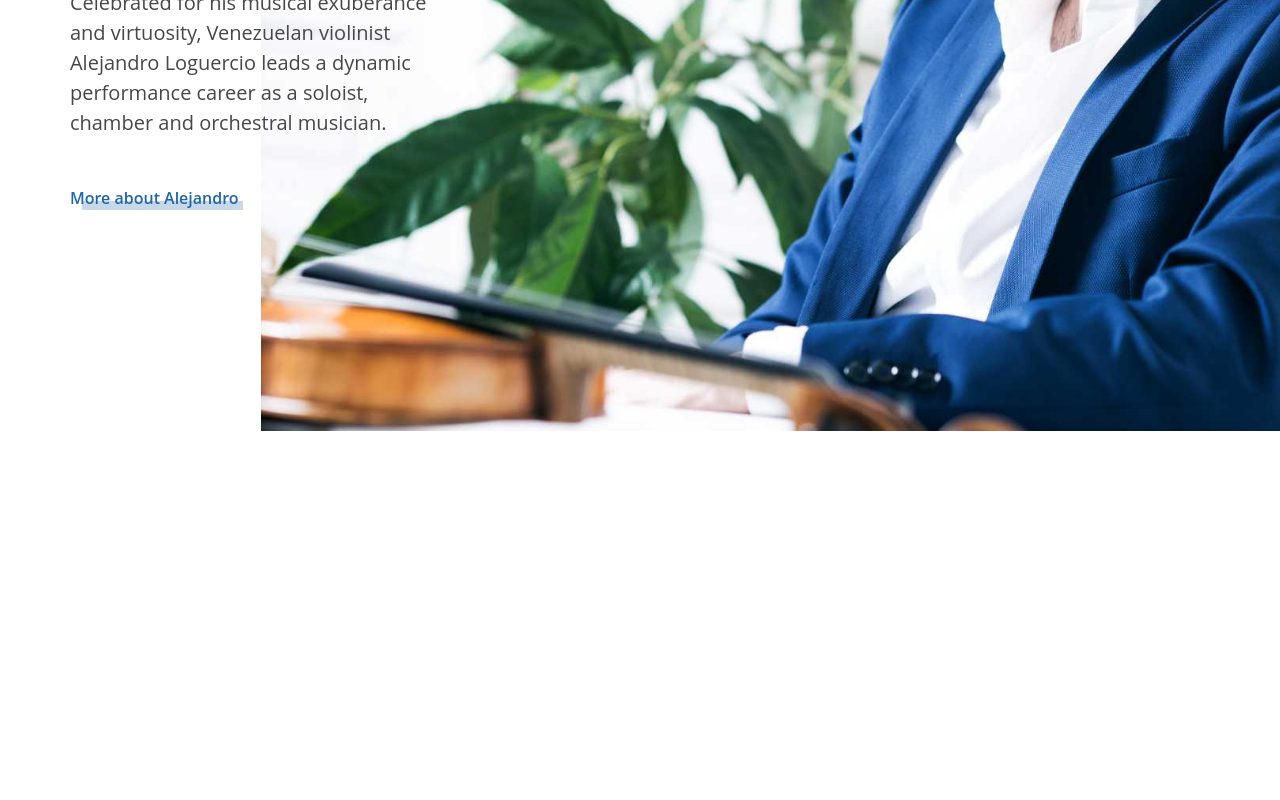
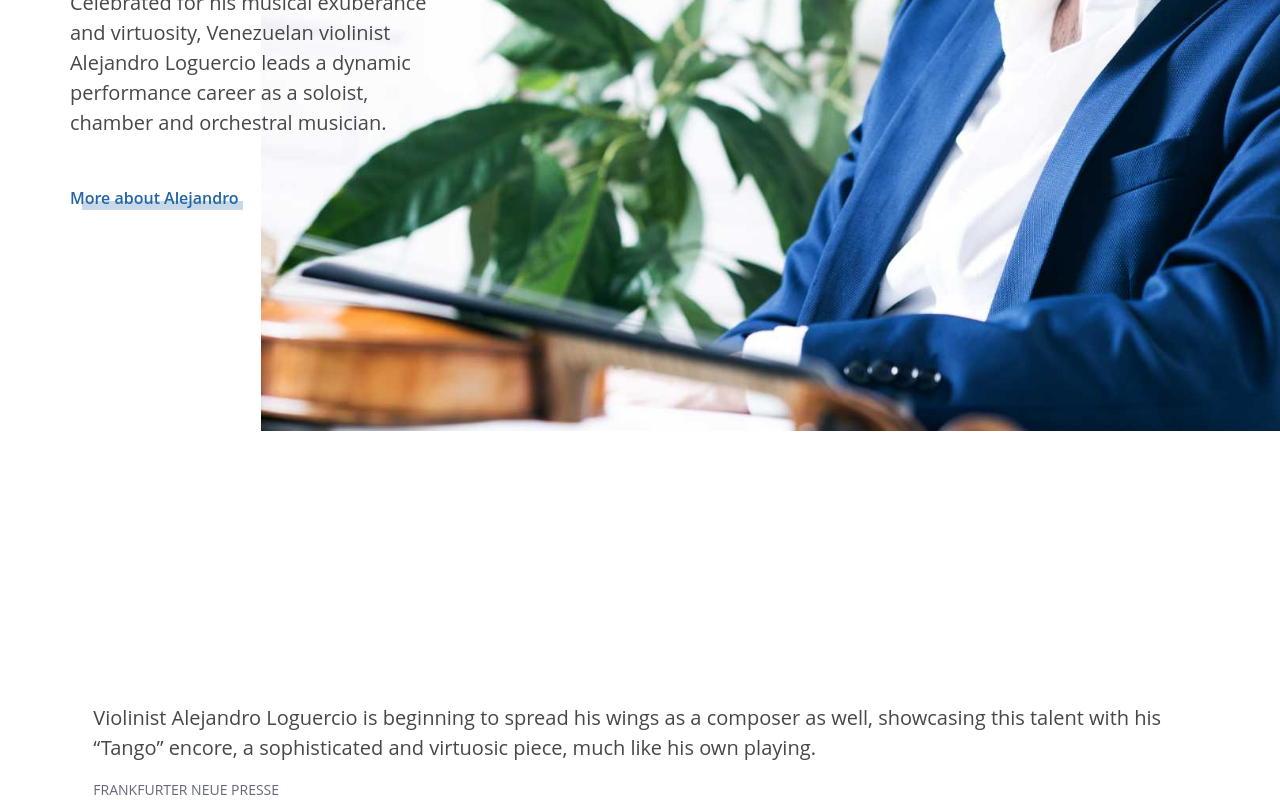
Before and after one commit to daniel-nm/alejandro-loguercio-2020, a React (Create React App) app: page / in a window 1280 px wide. Shown: the part 461-1261 px from the top of the page. Before the commit the page ends 924 px from the top, so only its background shows below. Built offline with nearby package versions, Linux system fonts and the light colour scheme.

Commit message:
Completed Home Press section

```diff
--- a/src/animation/home.js
+++ b/src/animation/home.js
@@ -20,3 +20,16 @@ export const slideUp = {
   animate: {y: 0, opacity: 1},
   exit: {y: "100px", opacity: 0}
 }
+
+// Scroll animation
+export const scrollView = {
+  visible: {
+    opacity: 1,
+    y: 0,
+    transition: {...transition, duration: 1.5}
+  },
+  hidden: {
+    opacity: 0,
+    y: 100,
+  },
+}
--- /dev/null
+++ b/src/components/home/HomePress.js
@@ -0,0 +1,50 @@
+import React, { useEffect } from 'react'
+
+// Styles
+import { Container } from "../../styles/globalStyles";
+import { Press, PressText, PressAuthor } from "../../styles/components/homeStyles";
+
+// Scroll behaviour
+import { useInView } from "react-intersection-observer"
+import { useAnimation } from "framer-motion"
+
+// Motion
+import { scrollView, transition } from "../../animation/home";
+
+const HomePress = ({ content, language }) => {
+
+  // Scroll animation
+  const animation = useAnimation();
+  const [contentRef, inView] = useInView({
+    triggerOnce: true,
+    rootMargin: "-150px",
+  });
+
+  useEffect(() => {
+    if (inView) {
+      animation.start("visible")
+    }
+  }, [animation, inView]);
+
+  return (
+    <Container
+      ref={contentRef}
+      animate={animation}
+      initial="hidden"
+      variants={scrollView}
+      exit="hidden"
+      transition={transition}
+    >
+      <Press>
+        <PressText>
+          {content[language].press.text}
+        </PressText>
+        <PressAuthor>
+          {content[language].press.author}
+        </PressAuthor>
+      </Press>
+    </Container>
+  )
+}
+
+export default HomePress
--- a/src/content/home.json
+++ b/src/content/home.json
@@ -4,6 +4,10 @@
       "title": "Violinist • Soloist",
       "text": "Celebrated for his musical exuberance and virtuosity, Venezuelan violinist Alejandro Loguercio leads a dynamic performance career as a soloist, chamber and orchestral musician.",
       "link": "More about Alejandro"
+    },
+    "press": {
+      "text": "Violinist Alejandro Loguercio is beginning to spread his wings as a composer as well, showcasing this talent with his “Tango” encore, a sophisticated and virtuosic piece, much like his own playing.",
+      "author": "Frankfurter Neue Presse"
     }
   },
   "de": {
@@ -12,5 +16,9 @@
       "text": "Für seine ausserordentliche Musikalität und Virtuosität gefeiert, führt der venezolanische Geiger Alejandro Loguercio eine aufstrebende Karriere als Solist, Kammermusiker und Orchestermusiker.",
       "link": "Mehr über Alejandro"
     }
+  },
+  "press": {
+    "text": "Violinist Alejandro Loguercio schon beginnt auch Alejandro Loguercio zu komponieren, sein Tango bildete die Zugabe, anspruchsvoll und virtuos auch er.",
+    "author": "Frankfurter Neue Presse"
   }
 }
--- a/src/pages/Home.js
+++ b/src/pages/Home.js
@@ -9,6 +9,7 @@ import Content from "../content/home.json";
 
 // Components
 import HomeBanner from "../components/home/HomeBanner";
+import HomePress from "../components/home/HomePress"
 
 const Home = () => {
 
@@ -17,6 +18,7 @@ const Home = () => {
   return (
     <motion.div exit="exit">
       <HomeBanner content={Content} language={language} />
+      <HomePress content={Content} language={language} />
     </motion.div>
   )
 }
--- a/src/styles/components/homeStyles.js
+++ b/src/styles/components/homeStyles.js
@@ -80,3 +80,48 @@ export const Subtitle = styled(motion.p)`
     margin-bottom: 3rem;
   }
 `;
+
+
+// **********
+// HOME PRESS
+// **********
+
+export const Press = styled.div`
+  margin-top: 6rem;
+
+  /* Tablet */
+  @media screen and (min-width: 48em) {
+    margin-top: 10rem;
+  }
+
+  /* Desktop */
+  @media screen and (min-width: 48em) {
+    margin: 15rem auto 0;
+    width: 54.271%,
+  }
+`
+
+// Press cite
+export const PressText = styled.p`
+  color: var(--dark-gray);
+  font-size: 1.25rem;
+  margin-bottom: 1rem;
+`
+
+// Press author
+export const PressAuthor = styled.p`
+  color: var(--light-gray);
+  font-size: 0.875rem;
+  text-transform: uppercase;
+  display: flex;
+  align-items: center;
+
+  &:.before {
+    content: "";
+    background: var(--light-gray);
+    display: inline-block;
+    height: 1px;
+    width: 2rem;
+    margin-right: 0.5rem;
+  }
+`
```
Also changed, not shown: 1 other file (tests, documents, lock files or other folders).
